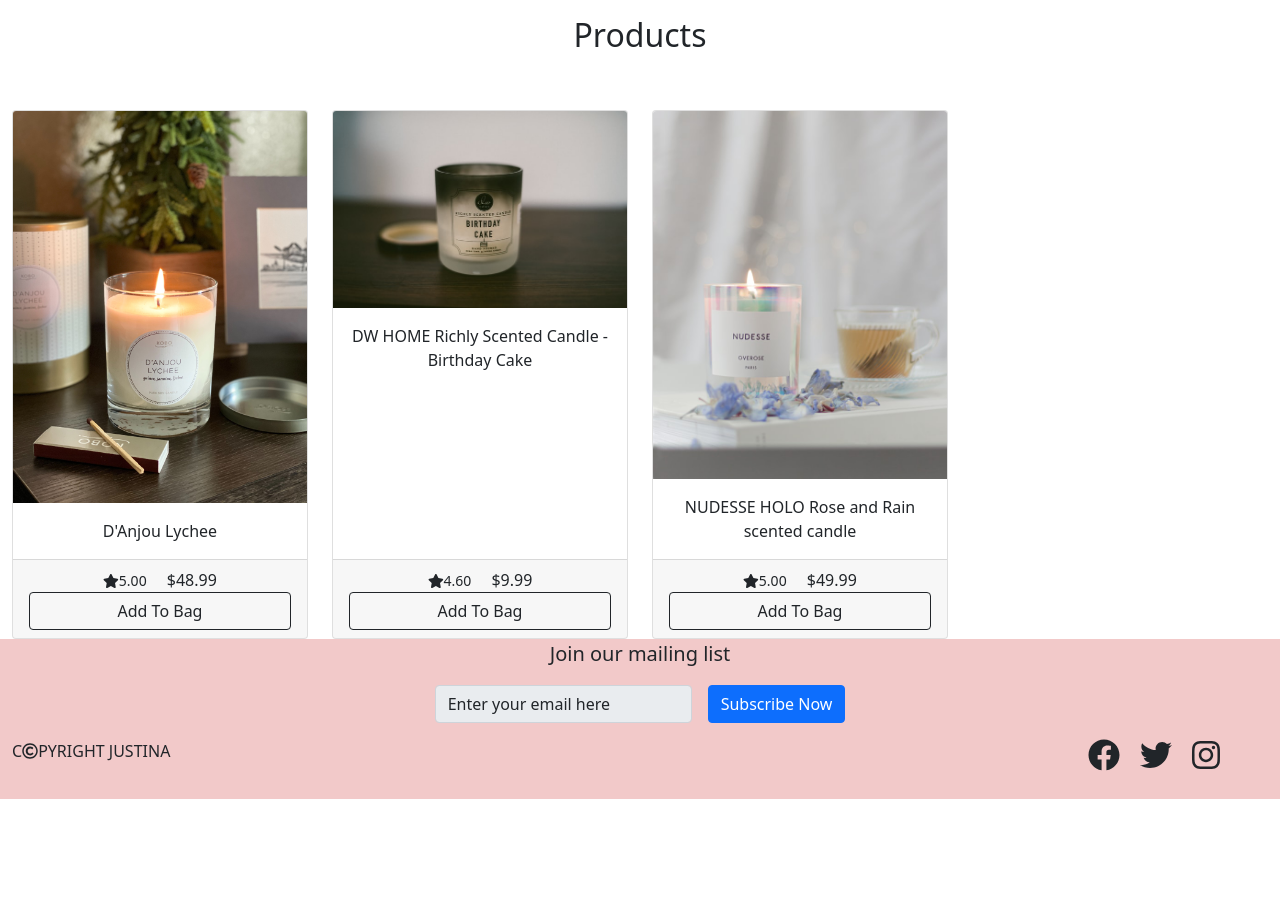
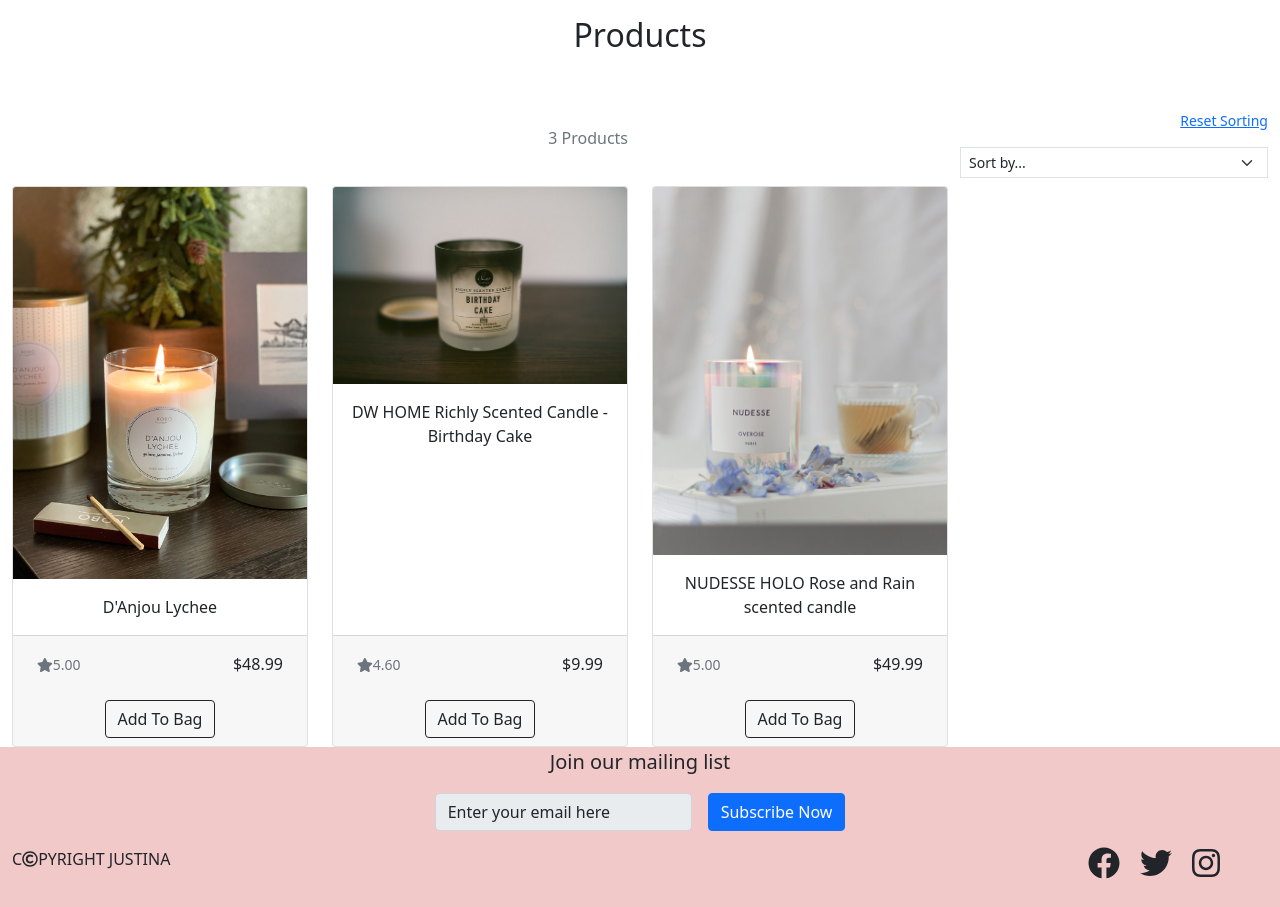
Before and after one commit to Code-Institute-Submissions/miss-monkey-vase_MayResub, a Django app: template products/templates/products/products.html in a window 1280 px wide. Shown: the part 126-1033 px from the top of the page. Before the commit the page ends 925 px from the top, so only its background shows below. Run offline with Django 3.2, Linux system fonts and the light colour scheme; the template is opened without the code that fills it: values that come from a table or form of the project are taken from there, others are empty; data comes from the database, SQL or seed files in the repository; parts of the project's set-up code (start-up, migrations or seed data) failed here and were passed over.

Commit message:
Created sorting options

```diff
--- a/products/templates/products/products.html
+++ b/products/templates/products/products.html
@@ -10,8 +10,34 @@
 {% endblock %}
 
 {% block content %}
-        <div class="container-fluid mx-5r">
+        <div class="container-fluid">
+            <div class="row mt-1 mb-2">
+                    <div class="col-12 col-md-6 my-auto order-md-last d-flex justify-content-end">
+                        <div class="w-50">
+                            {% if search_term or current_categories or current_sorting != 'None_None' %}
+                                <div class="small text-end mb-3"><a href="{% url 'products' %}">Reset Sorting</a></div>
+                            {% endif %}
+                            <select id="sort-selector" class="form-select form-select-sm rounded-0 border">
+                                <option value="reset" {% if current_sorting == 'None_None' %}selected{% endif %}>Sort by...</option>
+                                <option value="price_asc" {% if current_sorting == 'price_asc' %}selected{% endif %}>Price (low to high)</option>
+                                <option value="price_desc" {% if current_sorting == 'price_desc' %}selected{% endif %}>Price (high to low)</option>
+                                <option value="rating_asc" {% if current_sorting == 'rating_asc' %}selected{% endif %}>Rating (low to high)</option>
+                                <option value="rating_desc" {% if current_sorting == 'rating_desc' %}selected{% endif %}>Rating (high to low)</option>
+                                <option value="name_asc" {% if current_sorting == 'name_asc' %}selected{% endif %}>Name (A-Z)</option>
+                                <option value="name_desc" {% if current_sorting == 'name_desc' %}selected{% endif %}>Name (Z-A)</option>
+                                <option value="category_asc" {% if current_sorting == 'category_asc' %}selected{% endif %}>Category (A-Z)</option>
+                                <option value="category_desc" {% if current_sorting == 'category_desc' %}selected{% endif %}>Category (Z-A)</option>
+                            </select>
+                        </div>
+                    </div>
+                    <div class="col-12 col-md-6">
+                        <p class="text-muted mt-3 text-center text-md-end">
+                            {{ products|length }} Products{% if search_term %} found for <strong>{{ search_term }}</strong>{% endif %}
+                        </p>
+                    </div>
+                </div>
             <div class="row row-cols-1 row-cols-sm-3 row-cols-md-4 g-4">
+
                 {% for product in products %}
                 <div class="col text-center">
                     <div class="card h-100">
@@ -23,13 +49,38 @@
 
                         </div>
                         <div class="card-footer">
-                            <p class="d-inline text-start me-3"><small><i class="fas fa-star"></i>{{ product.rating }}</small></p>
-                            <p class="d-inline text-end">${{ product.price }}</p>
-                            <a href="#" class="btn btn-outline-dark d-block align-self-end">Add To Bag</a>
+                            <div class="d-flex">
+                                <p class="p-2 text-muted"><small><i class="fas fa-star"></i>{{ product.rating }}</small></p>
+                                <p class="p-2 ms-auto">${{ product.price }}</p>
+                            </div>
+                            <a href="#" class="btn btn-outline-dark align-self-end">Add To Bag</a>
                         </div>
                     </div>
                 </div>
                 {% endfor %}
             </div>
         </div>
+
+     <script type="text/javascript">
+        $('#sort-selector').change(function() {
+            var selector = $(this);
+            var currentUrl = new URL(window.location);
+
+            var selectedVal = selector.val();
+            if(selectedVal != "reset"){
+                var sort = selectedVal.split("_")[0];
+                var direction = selectedVal.split("_")[1];
+
+                currentUrl.searchParams.set("sort", sort);
+                currentUrl.searchParams.set("direction", direction);
+
+                window.location.replace(currentUrl);
+            } else {
+                currentUrl.searchParams.delete("sort");
+                currentUrl.searchParams.delete("direction");
+
+                window.location.replace(currentUrl);
+            }
+        })
+    </script>
 {% endblock %}
```
Also changed, not shown: products/views.py (+44 -2 lines).
